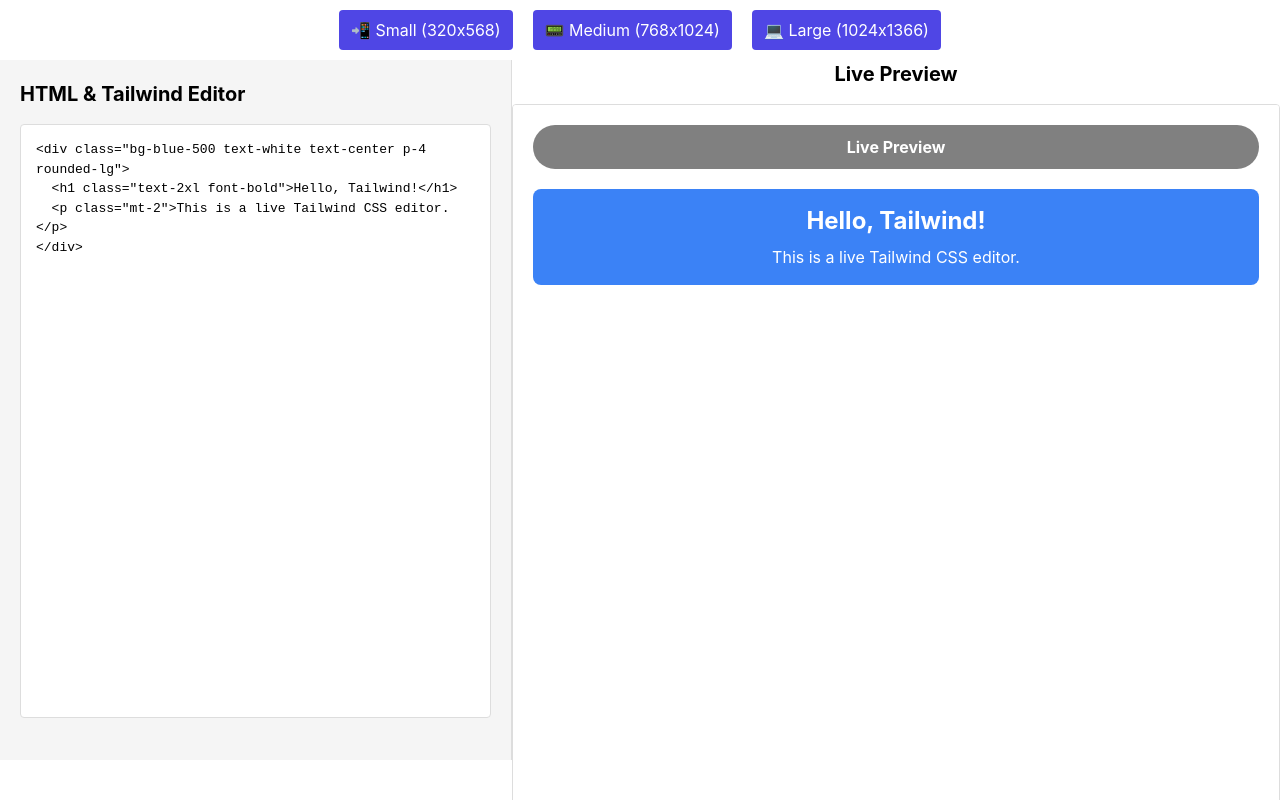
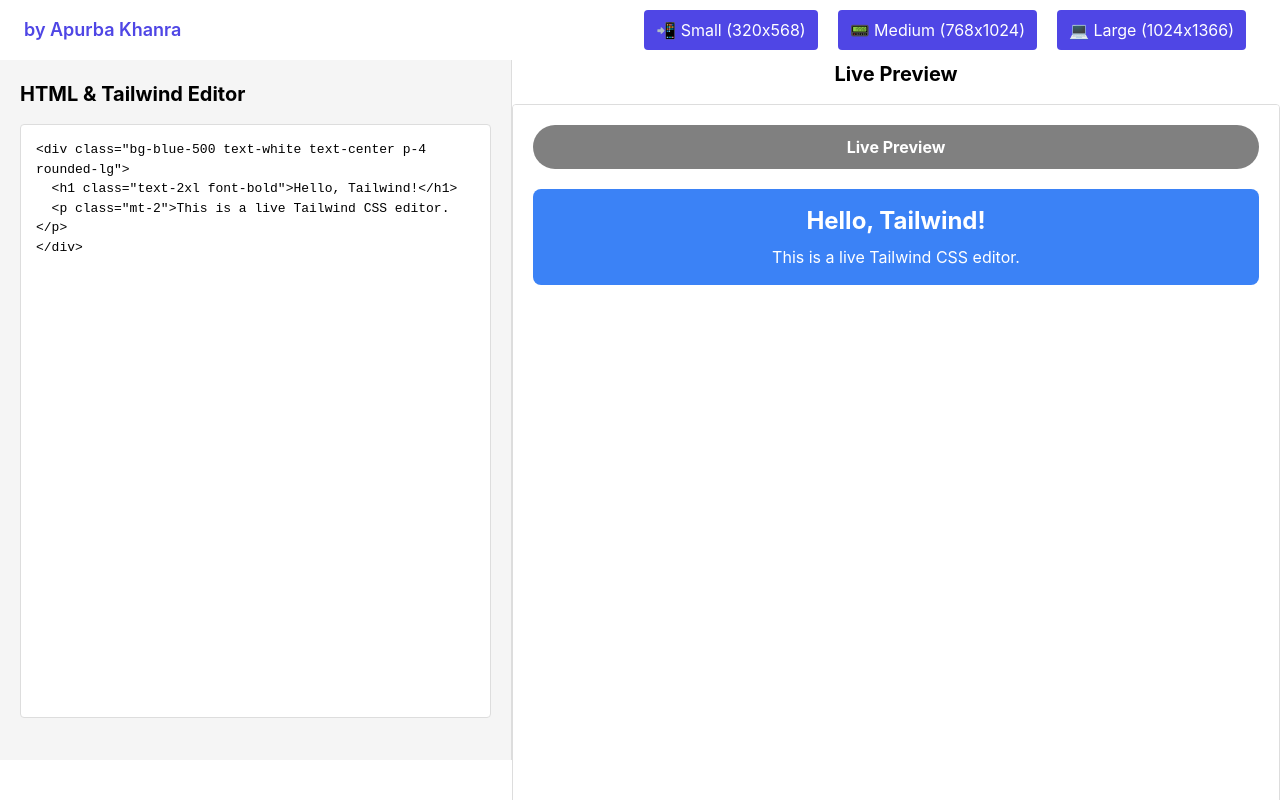
Before and after one commit to Apurba-Khanra1999/tailwindcsseditor, a plain HTML site: page index.html in a window 1280 px wide. Shown: the top 800 px of the page. Drawn offline with nearby package versions, Linux system fonts and the light colour scheme.

Commit message:
Add files via upload

```diff
--- a/index.html
+++ b/index.html
@@ -104,11 +104,15 @@
 </head>
 <body>
   <!-- Buttons for resizing the preview -->
-  <div class="buttons-container">
-    <button class="size-button" onclick="resizePreview('small')">📲 Small (320x568)</button>
-    <button class="size-button" onclick="resizePreview('medium')">📟 Medium (768x1024)</button>
-    <button class="size-button" onclick="resizePreview('large')">💻 Large (1024x1366)</button>
-  </div>
+   <div class="flex justify-between items-center px-6">
+    <h1 class="text-lg font-semibold text-indigo-600">by Apurba Khanra</h1>
+    <div class="buttons-container">
+      <button class="size-button" onclick="resizePreview('small')">📲 Small (320x568)</button>
+      <button class="size-button" onclick="resizePreview('medium')">📟 Medium (768x1024)</button>
+      <button class="size-button" onclick="resizePreview('large')">💻 Large (1024x1366)</button>
+    </div>
+   </div>
+
 
   <div class="editor-container">
     <!-- Editor Section -->
```
